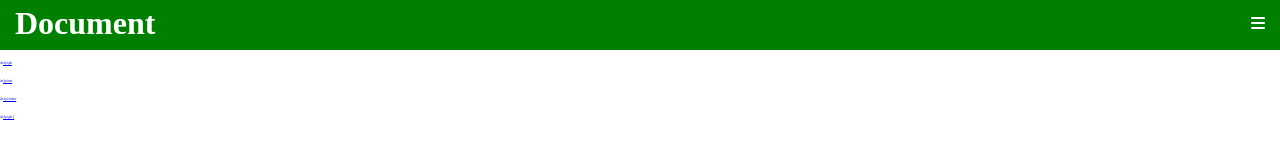
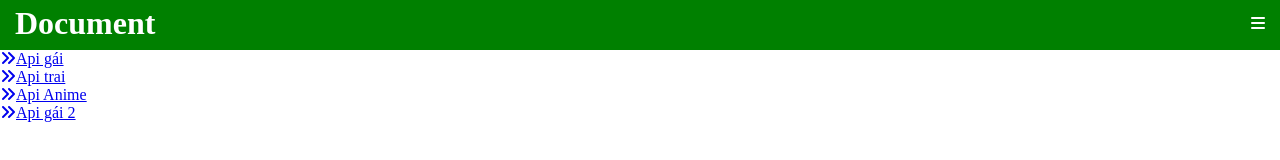
Before and after one commit to Tuitenvu/Project, a plain HTML site: page index.html in a window 1280 px wide. Shown: the top 160 px of the page. Drawn offline with Linux system fonts and the light colour scheme.

Commit message:
Update style.css

```diff
--- a/style.css
+++ b/style.css
@@ -32,7 +32,3 @@ header i {
     padding: 15px 15px;
     color: #fff;
 }
-
-main a {
-    font-size: 3px;
-}
```
